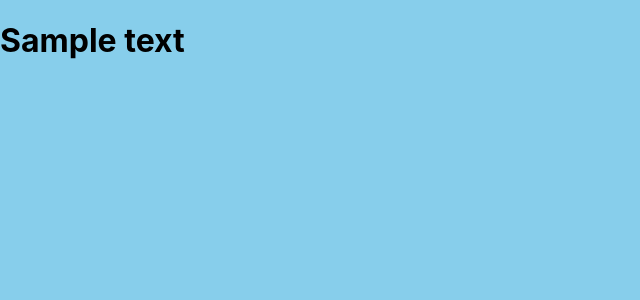
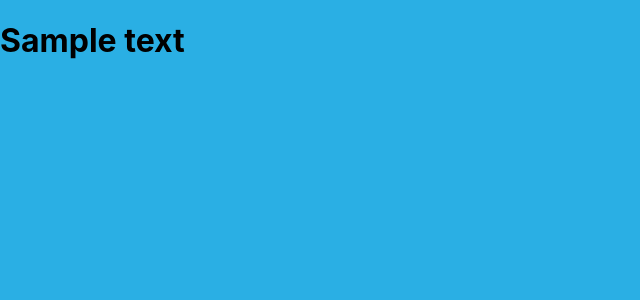
Before and after one commit to michael-a7/Note-2, a React (Create React App) app: page / in a window 1280 px wide. Shown: the top 300 px of the page, without its empty margins (0-640 px from the left). Built offline with nearby package versions, Linux system fonts and the light colour scheme.

Commit message:
color change

```diff
--- a/src/index.css
+++ b/src/index.css
@@ -5,7 +5,7 @@ body {
     sans-serif;
   -webkit-font-smoothing: antialiased;
   -moz-osx-font-smoothing: grayscale;
-  background-color: skyblue;
+  background-color: rgb(42, 175, 228);
 
 }
 
```
